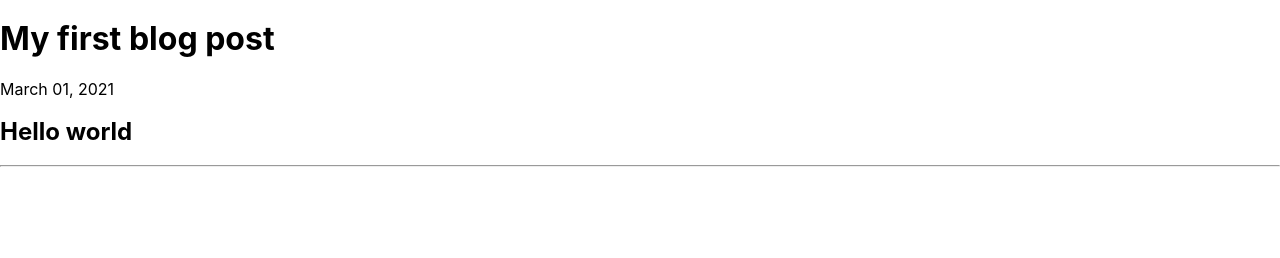
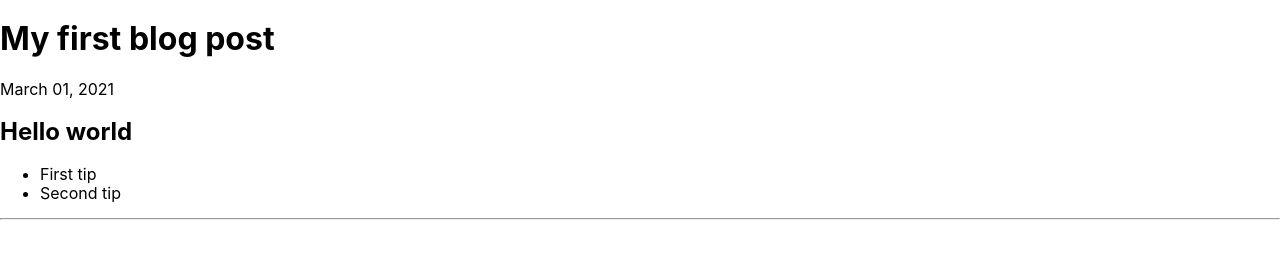
Before and after one commit to Chesn/chesn.dev, a Gatsby site: page /blog/hello/ in a window 1280 px wide. Built offline with nearby package versions, Linux system fonts and the light colour scheme; Gatsby itself is replaced by a stand-in of ours.

Commit message:
update dev branch to trigger build

```diff
--- a/posts/hello/index.md
+++ b/posts/hello/index.md
@@ -5,3 +5,6 @@ description: "This is the first post"
 ---
 
 ## Hello world
+
+- First tip
+- Second tip
```
